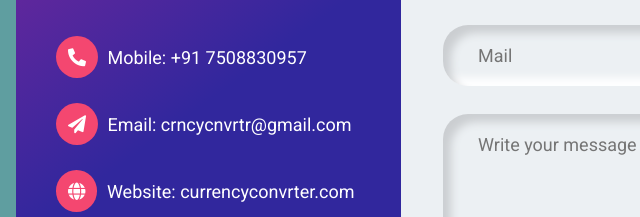
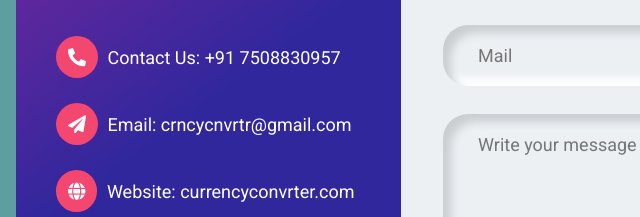
Before and after one commit to yudigarg3043/Currency-converter-SCM1.3-, a plain HTML site: page Contact Us.html in a window 1280 px wide. Shown: the part 211-428 px from the top of the page, 74-714 px from the left. Drawn offline with Linux system fonts and the light colour scheme.

Commit message:
Commit on Contact_Us

```diff
--- a/Contact Us.html
+++ b/Contact Us.html
@@ -17,7 +17,7 @@
                 <ul class="info-details">
                     <li>
                         <i class="fas fa-phone-alt"></i>
-                        <span>Mobile:</span> <a href="tel:+91 7508830957">+91 7508830957</a>
+                        <span>Contact Us:</span> <a href="tel:+91 7508830957">+91 7508830957</a>
                     </li>
                     <li>
                         <i class="fas fa-paper-plane"></i>
```
